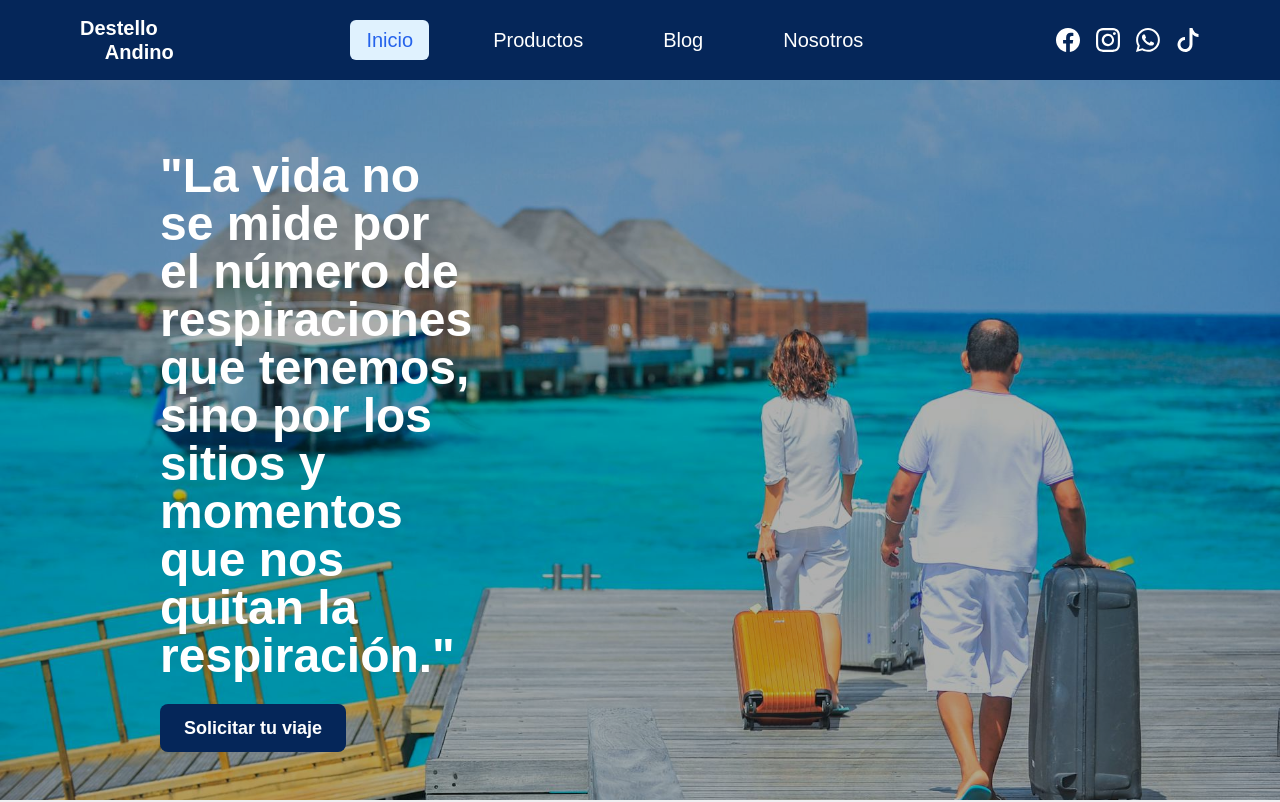
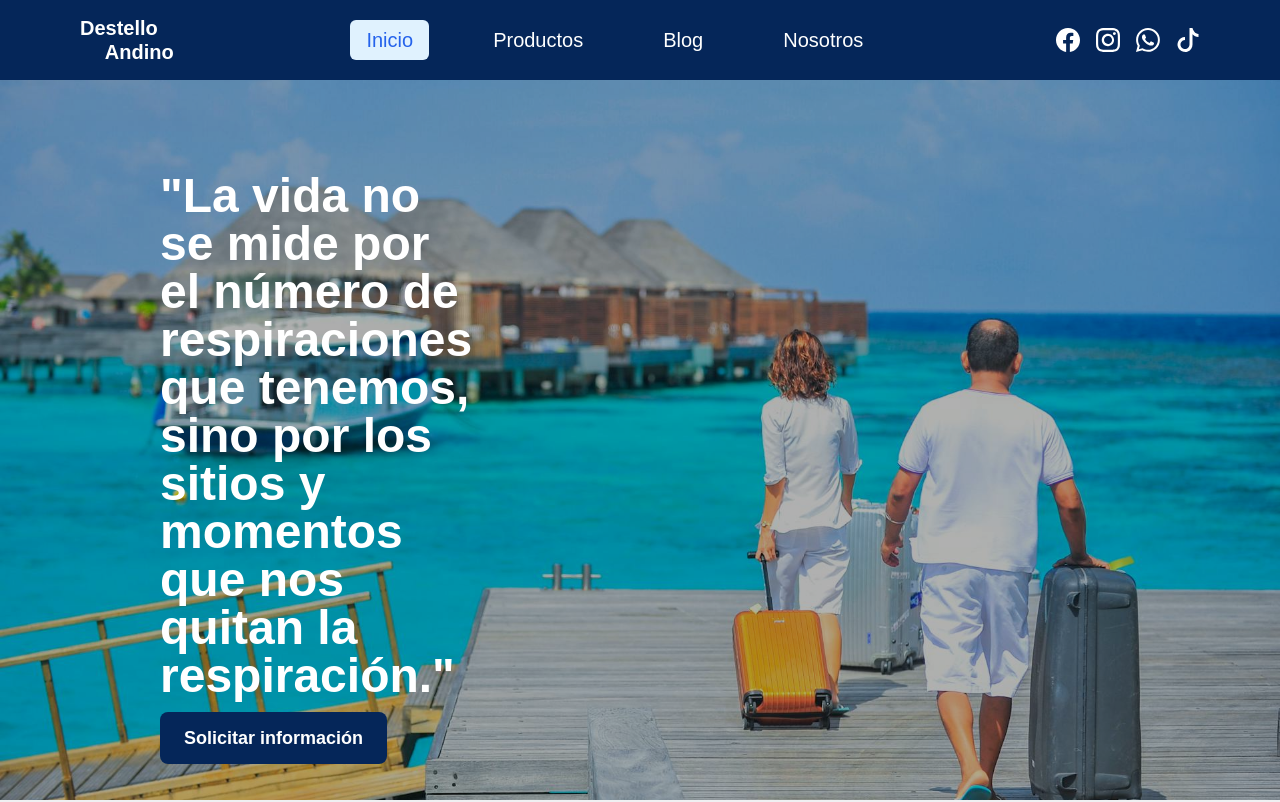
Before and after one commit to harvepq/destello, a Next.js app: page / in a window 1280 px wide. Shown: the top 802 px of the page. Built offline with nearby package versions, Linux system fonts and the light colour scheme; a web font is replaced by a local one.

Commit message:
Change button solicitar informacion with whatsapp me

```diff
--- a/app/page.tsx
+++ b/app/page.tsx
@@ -1,3 +1,6 @@
+// Nextjs imports
+import Link from "next/link";
+
 // Import Components
 import BlogList from "@/app/ui/home/blog-list";
 import ProductList from "@/app/ui/home/product-list";
@@ -18,7 +21,10 @@ export default function Home() {
             <span className="block text-right md:hidden">Andino</span>
             <span className="hidden md:block md:text-4xl lg:text-5xl">&quot;La vida no se mide por el número de respiraciones que tenemos, sino por los sitios y momentos que nos quitan la respiración.&quot;</span>
           </h1>
-          <button className="bg-[#052659] text-white text-lg font-bold px-6 h-12 rounded-lg hover:bg-white hover:text-black">Solicitar tu viaje</button>
+          <Link
+            href="https://wa.me/51928505264?text=Estoy%20interesado%20en%20viajar%20con%20Destello%20Andino.%20Necesito%20más%20información"
+            target="_blank"
+            className="bg-[#052659] text-white text-lg font-bold px-6 py-4 rounded-lg hover:bg-white hover:text-black">Solicitar información</Link>
         </div>
       </div>
 
```
